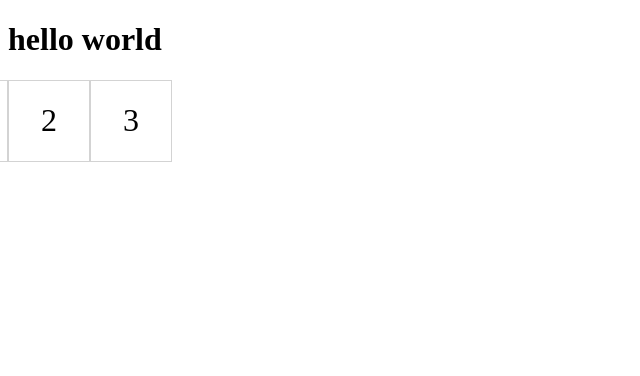
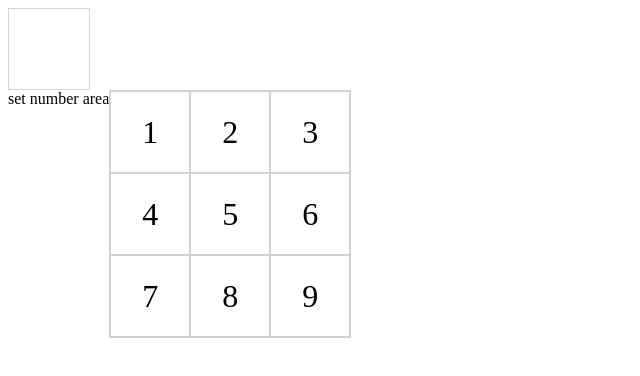
Before and after one commit to nagi-moriyama-lvgs/triple-three, a React app: page / in a window 1280 px wide. Shown: the top 376 px of the page, without its empty margins (0-640 px from the left). Built offline with nearby package versions, Linux system fonts and the light colour scheme; the HTML template or start-up script is replaced by a standard one.

Commit message:
スクエアの集合moleculesの実装

```diff
--- a/src/App.tsx
+++ b/src/App.tsx
@@ -1,11 +1,10 @@
 import React from "react";
-import NineSquares from "./components/molecules/NineSquares";
+import TripleThreeCore from "./components/organisms/TripleThreeCore";
 
 const App = () => {
   return (
     <>
-      <h1>hello world</h1>
-      <NineSquares />
+      <TripleThreeCore />
     </>
   );
 };
--- a/src/components/atoms/Square.tsx
+++ b/src/components/atoms/Square.tsx
@@ -3,12 +3,13 @@ import styled from "styled-components";
 
 type BaseSquareProps = {
   className?: string;
-  number: number;
+  number?: number;
+  id?: string;
 };
 
-const BaseSquare: React.FC<BaseSquareProps> = ({ className, number }) => {
+const BaseSquare: React.FC<BaseSquareProps> = ({ className, number, id }) => {
   return (
-    <div className={className}>
+    <div className={className} id={id}>
       <span>{number}</span>
     </div>
   );
--- a/src/components/molecules/NineSquares.tsx
+++ b/src/components/molecules/NineSquares.tsx
@@ -4,53 +4,32 @@ import Square from "components/atoms/Square";
 
 type BaseNineSquaresProps = {
   className?: string;
-  squareStructure?: Array<number>;
   defaultValues?: Array<Array<number>>;
 };
 
 const BaseNineSquares: React.FC<BaseNineSquaresProps> = ({
   className,
-  squareStructure = [3, 3],
   defaultValues = [
     [1, 2, 3],
     [4, 5, 6],
     [7, 8, 9],
   ],
 }) => {
-  //   const Squares: Array<Array<JSX.Element>> = [];
-  //   for (let i = 0; i < squareStructure[1]; i++) {
-  //     const SquaresRow: Array<JSX.Element> = [];
-  //     let SquaresRowElement: JSX.Element = <></>;
-  //     for (let j = 0; j < squareStructure[0]; j++) {
-  //       SquaresRow.push(<Square number={defaultValues[j][i]} />);
-  //       SquaresRowElement = <div>{SquaresRow}</div>;
-  //     }
-  //     Squares.push(SquaresRow);
-  //   }
+  const Squares = defaultValues.map((rowArray, i) => (
+    <div className={"flex"} key={i}>
+      {rowArray.map((squareNumber, j) => (
+        <Square number={squareNumber} key={`${i}-${j}`} id={`${i}-${j}`} />
+      ))}
+    </div>
+  ));
 
-  const SquaresRow: Array<JSX.Element> = [];
-  for (let i = 0; i < squareStructure[0]; i++) {
-    SquaresRow.push(<Square number={defaultValues[0][i]} key={i} />);
-  }
-
-  return (
-    <div className={className}>
-      <div className={"flex"}>{SquaresRow}</div>
-    </div>
-  );
+  return <div className={className}>{Squares}</div>;
 };
 
 const NineSquares = styled(BaseNineSquares)`
   & {
-    width: 5rem;
-    height: 5rem;
+    width: 15rem;
     border: 1px solid lightgray;
-    display: flex;
-    justify-content: center;
-    align-items: center;
-    span {
-      font-size: 2rem;
-    }
     .flex {
       display: flex;
     }
--- /dev/null
+++ b/src/components/organisms/TripleThreeCore.tsx
@@ -0,0 +1,36 @@
+import React, { memo } from "react";
+import styled from "styled-components";
+import Square from "components/atoms/Square";
+import NineSquares from "components/molecules/NineSquares";
+
+type BaseTripleThreeCoreProps = {
+  className?: string;
+};
+
+const BaseTripleThreeCore: React.FC<BaseTripleThreeCoreProps> = ({
+  className,
+}) => {
+  return (
+    <div className={className}>
+      <div className={"row"}>
+        <div>
+          <Square />
+        </div>
+      </div>
+      <div className={"line flex"}>
+        <div>set number area</div>
+        <NineSquares />
+      </div>
+    </div>
+  );
+};
+
+const TripleThreeCore = styled(BaseTripleThreeCore)`
+  & {
+    .flex {
+      display: flex;
+    }
+  }
+`;
+
+export default memo<BaseTripleThreeCoreProps>(TripleThreeCore);
```
